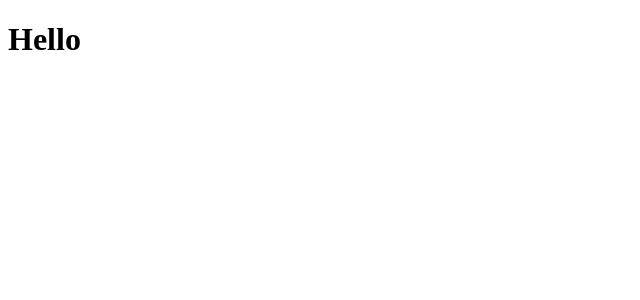
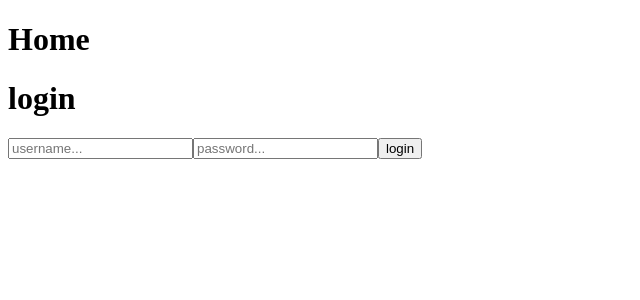
Before and after one commit to rhyusarmiento/rs-capstone-frontend, a React (Create React App) app: page / in a window 1280 px wide. Shown: the top 300 px of the page, without its empty margins (0-640 px from the left). Built offline with nearby package versions, Linux system fonts and the light colour scheme.

Commit message:
ADD part of login and auth components, auth form, logout button, and home

```diff
--- a/package.json
+++ b/package.json
@@ -6,8 +6,10 @@
     "@testing-library/jest-dom": "^5.11.9",
     "@testing-library/react": "^11.2.5",
     "@testing-library/user-event": "^12.8.3",
+    "axios": "^0.21.1",
     "react": "^17.0.2",
     "react-dom": "^17.0.2",
+    "react-router-dom": "^5.2.0",
     "react-scripts": "4.0.3",
     "web-vitals": "^1.1.1"
   },
--- a/src/components/App.js
+++ b/src/components/App.js
@@ -1,9 +1,16 @@
 import React from 'react'
+import { BrowserRouter as Router, Switch, Route} from 'react-router-dom'
+
+import Home from './Home'
 
 function App() {
   return (
     <div className="App">
-      <h1>Hello</h1>
+      <Router>
+        <Switch>
+          <Route exact path="/" component={Home}/>
+        </Switch>
+      </Router>
     </div>
   );
 }
--- /dev/null
+++ b/src/components/Home.js
@@ -0,0 +1,23 @@
+import React, { useContext } from "react";
+
+import AuthContext from "../contexts/AuthContext";
+
+import AuthForm from "./auth/AuthForm"
+import LogoutButton from "./auth/LogoutButton";
+
+const Home = () => {
+    const { loggedInStatus } = useContext(AuthContext)
+
+    return (
+        <div>
+            <h1>Home</h1>
+            {loggedInStatus === "LOGGED_IN" ? (
+                <LogoutButton />
+            ) : (
+                <AuthForm />
+            )}
+        </div>
+    )
+}
+
+export default Home;
--- /dev/null
+++ b/src/components/auth/AuthForm.js
@@ -0,0 +1,54 @@
+import React, { useContext, useState } from 'react'
+import axios from 'axios'
+
+import AuthContext from '../../contexts/AuthContext'
+
+function AuthForm() {
+    const [username, setUsername] = useState('')
+    const [password, setPassword] = useState('')
+    const [formToShow, setFormToShow] = useState('login')
+
+    const { handleSuccessfulLogin } = useContext(AuthContext)
+
+    const handleSubmit = (e) => {
+        e.preventDefault()
+        // axios({
+        //     method: 'post',
+        //     url: `http://localhost:5000/api/${formToShow}`,
+        //     data: {
+        //         username,
+        //         password,
+        //     },
+        //     withCredentials: true,
+        // })
+        //     .then(res => {
+        //         console.log(res)
+        //     })
+        //     .catch(err => console.log(err))
+    }
+
+    return (
+        <div>
+            <h1>{formToShow}</h1>
+            <form onSubmit={handleSubmit}>
+                <input
+                    type="text"
+                    name='username'
+                    placeholder='username...'
+                    value={username}
+                    onChange={(e) => setUsername(e.target.value)}
+                />
+                <input
+                    type="password"
+                    name='password'
+                    placeholder='password...'
+                    value={password}
+                    onChange={(e) => setPassword(e.target.value)}
+                />
+                <button type='submit'>{formToShow}</button>
+            </form>
+        </div>
+    )
+}
+
+export default AuthForm
--- /dev/null
+++ b/src/components/auth/LogoutButton.js
@@ -0,0 +1,14 @@
+import React, {useContext} from 'react'
+import AuthContext from '../../contexts/AuthContext'
+
+const LogoutButton = () => {
+    const {handleSuccessfulLogout} = useContext(AuthContext)
+
+    return (
+        <div>
+            <button onClick={handleSuccessfulLogout}>Logout</button>
+        </div>
+    )
+}
+
+export default LogoutButton
--- a/src/providers/AuthProvider.js
+++ b/src/providers/AuthProvider.js
@@ -1,13 +1,50 @@
 import React, { useState } from 'react'
+import axios from 'axios'
 
 import AuthContext from '../contexts/AuthContext'
 
 const AuthProvider = (props) => {
     const [loggedInStatus, setLoggedInStatus] = useState('NOT_LOGGED_IN')
 
+    // useEffect(() => {
+    //     axios({
+    //         method: 'get',
+    //         url: 'http://localhost:5000/api/v1/logged-in',
+    //         withCredentials: true
+    //     })
+    //         .then(res => {
+    //             if (res.data === "User Logged Via Cookie") {
+    //                 setLoggedInStatus('LOGGED_IN')
+    //             }
+    //         })
+    //         .catch(err => console.log(err))
+    // }, [])
+
+    const handleSuccessfulLogin = () => {
+        console.log('handle login')
+        // setLoggedInStatus('LOGGED_IN')
+    }
+
+    const handleSuccessfulLogout = () => {
+        console.log('handle logout')
+        // axios({
+        //     method: 'post',
+        //     url: "http://localhost:5000/api/v1/logout",
+        //     withCredentials: true
+        // })
+        //     .then(res => {
+        //         setLoggedInStatus('NOT_LOGGED_IN')
+        //         // also can use redirect if need on other page
+        //         return <Redirect to="/" />
+        //     })
+        //     .catch(err => console.log(err))
+    }
+
     const state = {
         loggedInStatus,
         setLoggedInStatus,
+        handleSuccessfulLogout,
+        handleSuccessfulLogin
     }
 
     return (
```
Also changed, not shown: 1 other file (tests, documents, lock files or other folders).
